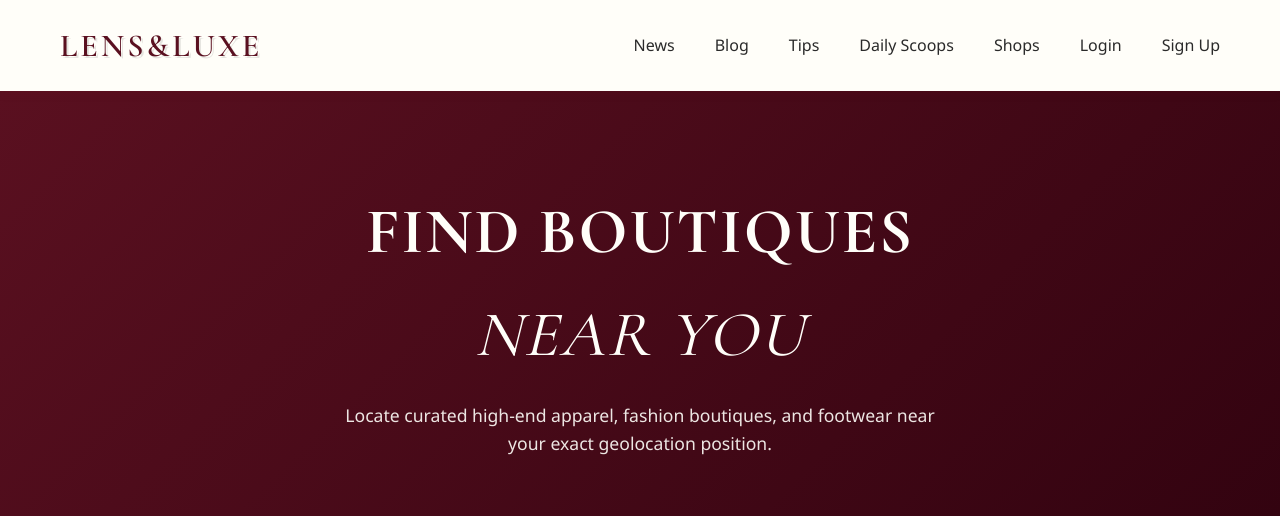
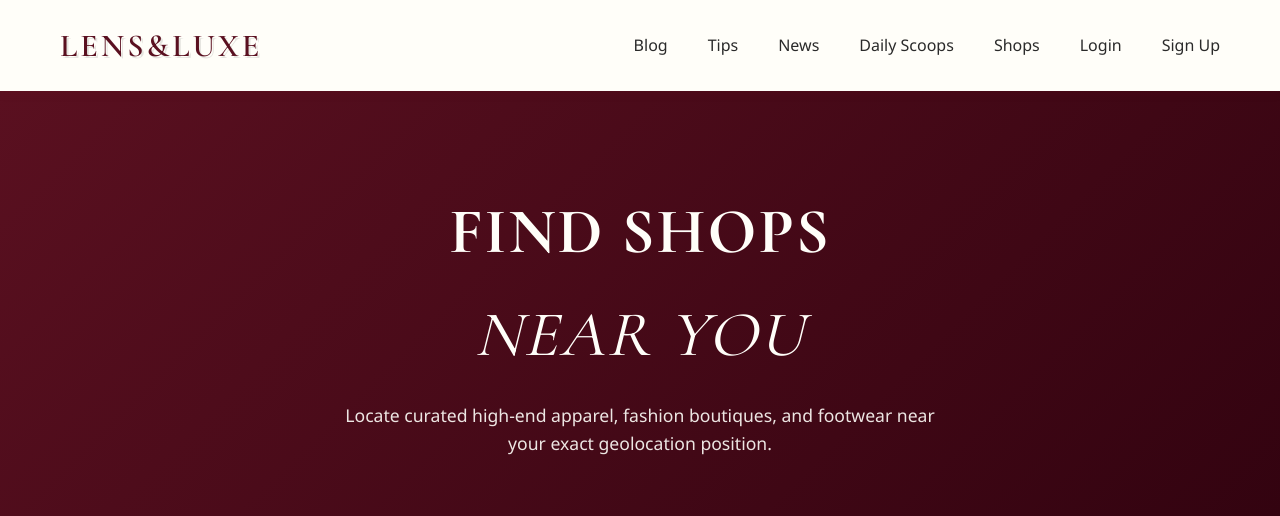
Before and after one commit to xxArcandisxx/Lens-Luxe, a Flask app: page /shop-near-me in a window 1280 px wide. Shown: the top 516 px of the page. Run offline with Flask 3, Linux system fonts and the light colour scheme.

Commit message:
changed from botuiqes to shops

```diff
--- a/static/script.js
+++ b/static/script.js
@@ -165,61 +165,3 @@ style.textContent = `
     }
 `;
 document.head.appendChild(style);
-
-// ===========================
-// SCROLL TO TOP BUTTON
-// ===========================
-
-function createScrollToTopButton() {
-    const button = document.createElement('button');
-    button.innerHTML = '↑';
-    button.style.cssText = `
-        position: fixed;
-        bottom: 30px;
-        right: 30px;
-        width: 50px;
-        height: 50px;
-        background-color: #800020;
-        color: #fffef9;
-        border: none;
-        border-radius: 50%;
-        cursor: pointer;
-        font-size: 24px;
-        display: none;
-        z-index: 999;
-        transition: all 0.3s ease;
-        box-shadow: 0 4px 15px rgba(128, 0, 32, 0.3);
-    `;
-
-    document.body.appendChild(button);
-
-    window.addEventListener('scroll', function() {
-        if (window.scrollY > 300) {
-            button.style.display = 'flex';
-            button.style.alignItems = 'center';
-            button.style.justifyContent = 'center';
-        } else {
-            button.style.display = 'none';
-        }
-    });
-
-    button.addEventListener('click', function() {
-        window.scrollTo({
-            top: 0,
-            behavior: 'smooth'
-        });
-    });
-
-    button.addEventListener('mouseenter', function() {
-        this.style.backgroundColor = '#400010';
-        this.style.transform = 'scale(1.1)';
-    });
-
-    button.addEventListener('mouseleave', function() {
-        this.style.backgroundColor = '#800020';
-        this.style.transform = 'scale(1)';
-    });
-}
-
-// Initialize scroll to top button
-document.addEventListener('DOMContentLoaded', createScrollToTopButton);
--- a/templates/base.html
+++ b/templates/base.html
@@ -115,9 +115,9 @@
                 <a href="{{ url_for('home') }}" style="text-decoration: none; color: inherit;">Lens&Luxe</a>
             </div>
             <ul class="nav-menu">
-                <li><a href="{{ url_for('news') }}" class="nav-link">News</a></li>
                 <li><a href="{{ url_for('blog') }}" class="nav-link">Blog</a></li>
                 <li><a href="{{ url_for('tips') }}" class="nav-link">Tips</a></li>
+                <li><a href="{{ url_for('news') }}" class="nav-link">News</a></li>
                 <li><a href="{{ url_for('daily_scoops') }}" class="nav-link">Daily Scoops</a></li>
                 <li><a href="{{ url_for('shop_near_me') }}" class="nav-link">Shops</a></li>
                 {% if user %}
--- a/templates/shop.html
+++ b/templates/shop.html
@@ -110,7 +110,7 @@
 
 <section class="shop-hero">
     <div class="shop-hero-inner">
-        <h1>Find Boutiques<br><em>Near You</em></h1>
+        <h1>Find Shops<br><em>Near You</em></h1>
         <p>Locate curated high-end apparel, fashion boutiques, and footwear near your exact geolocation position.</p>
     </div>
 </section>
```
